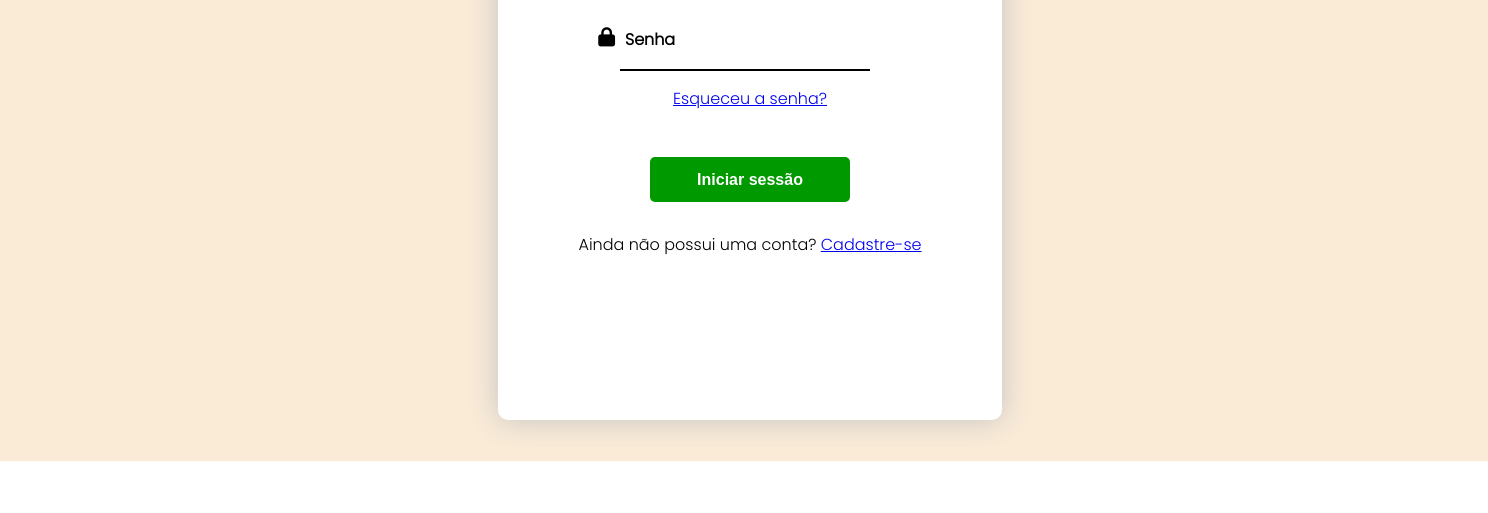
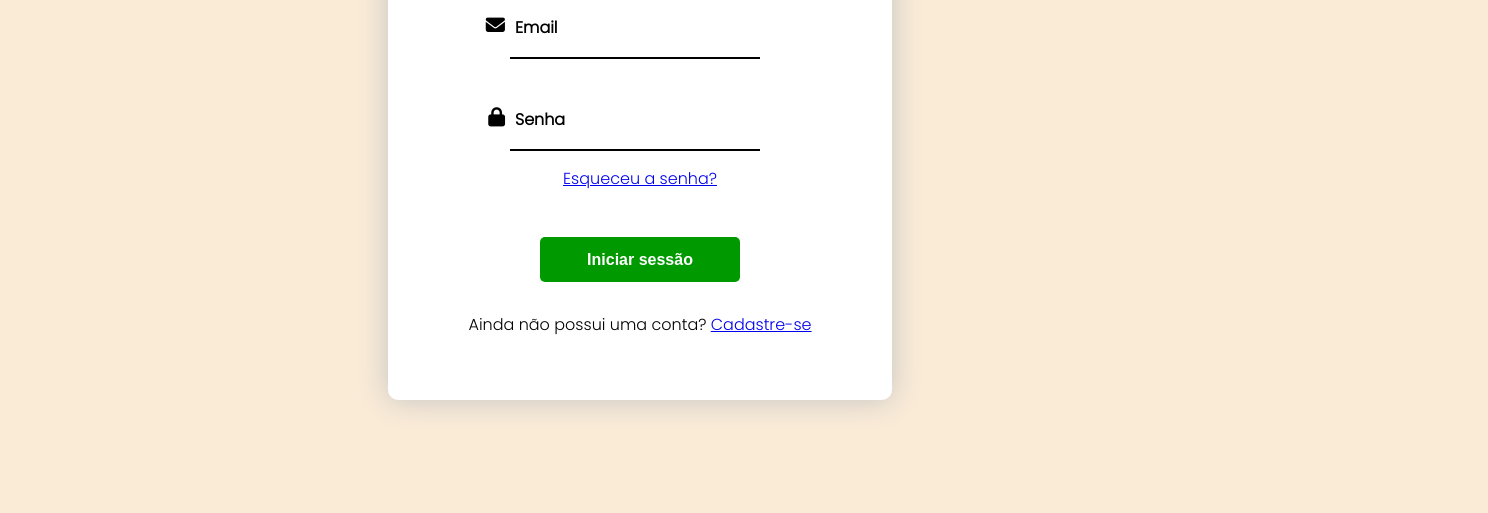
Before and after one commit to fernandoCesarFreitas/SistemaGestaoDeEventos, a plain HTML site: page Frontend/Home/Login/Login.html in a window 1280 px wide. Shown: the part 287-800 px from the top of the page, 1488 px wide, since content can reach past the window. Drawn offline with Linux system fonts and the light colour scheme; a web font is replaced by a local one.

Commit message:
centralizei a div da tela de login

```diff
--- a/Frontend/Home/Login/Login.css
+++ b/Frontend/Home/Login/Login.css
@@ -1,26 +1,24 @@
-main {
-    width: 1490px;
-    height: 700px;
-    margin-top: -10px;
-    margin-left: -10px;
-    margin-right: -10px;
-    margin-bottom: -10px;
-    padding-top: 50px;
+
+body {
+    display: flex;
+    justify-content: center;
+    align-items: center;
+    height: 100vh;
+    margin: 0;
     background-color: antiquewhite;
+    font-family: 'Poppins', sans-serif;
 }
 
 .login {
     width: 500px;
-    height: 600px;
-    margin-top: -15px;
-    margin-left: 500px;
+    height: 500px;
     padding-top: 70px;
     background-color: #fff;
     border: 2px solid rgba(255, 255, 255, .5);
     border-radius: 10px;
     box-shadow: 0 0 30px #c3c3c3;
-    font-family: 'Poppins', sans-serif;
     text-align: center;
+    margin: auto;
 }
 
 .contendo-input {
```
